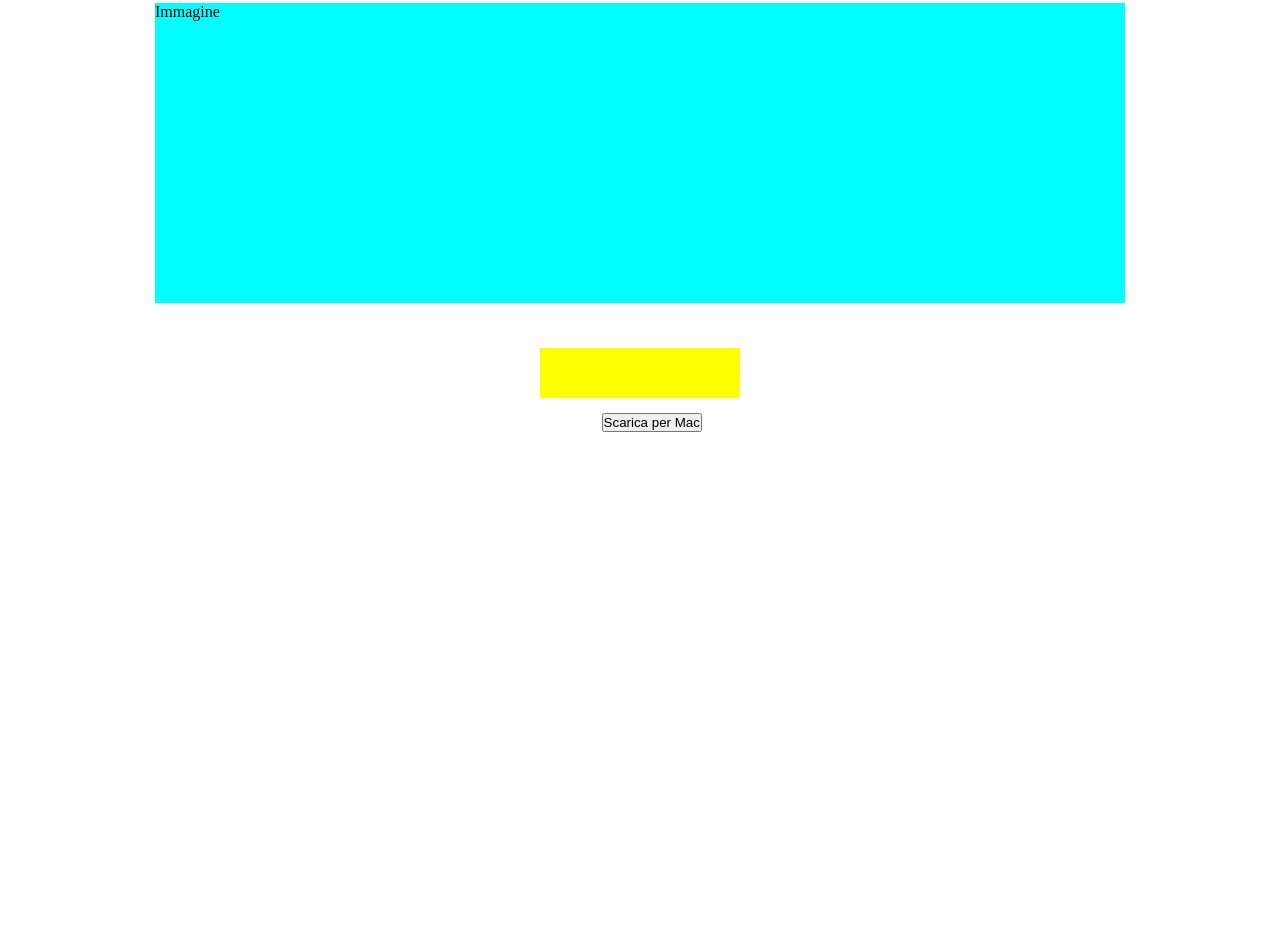
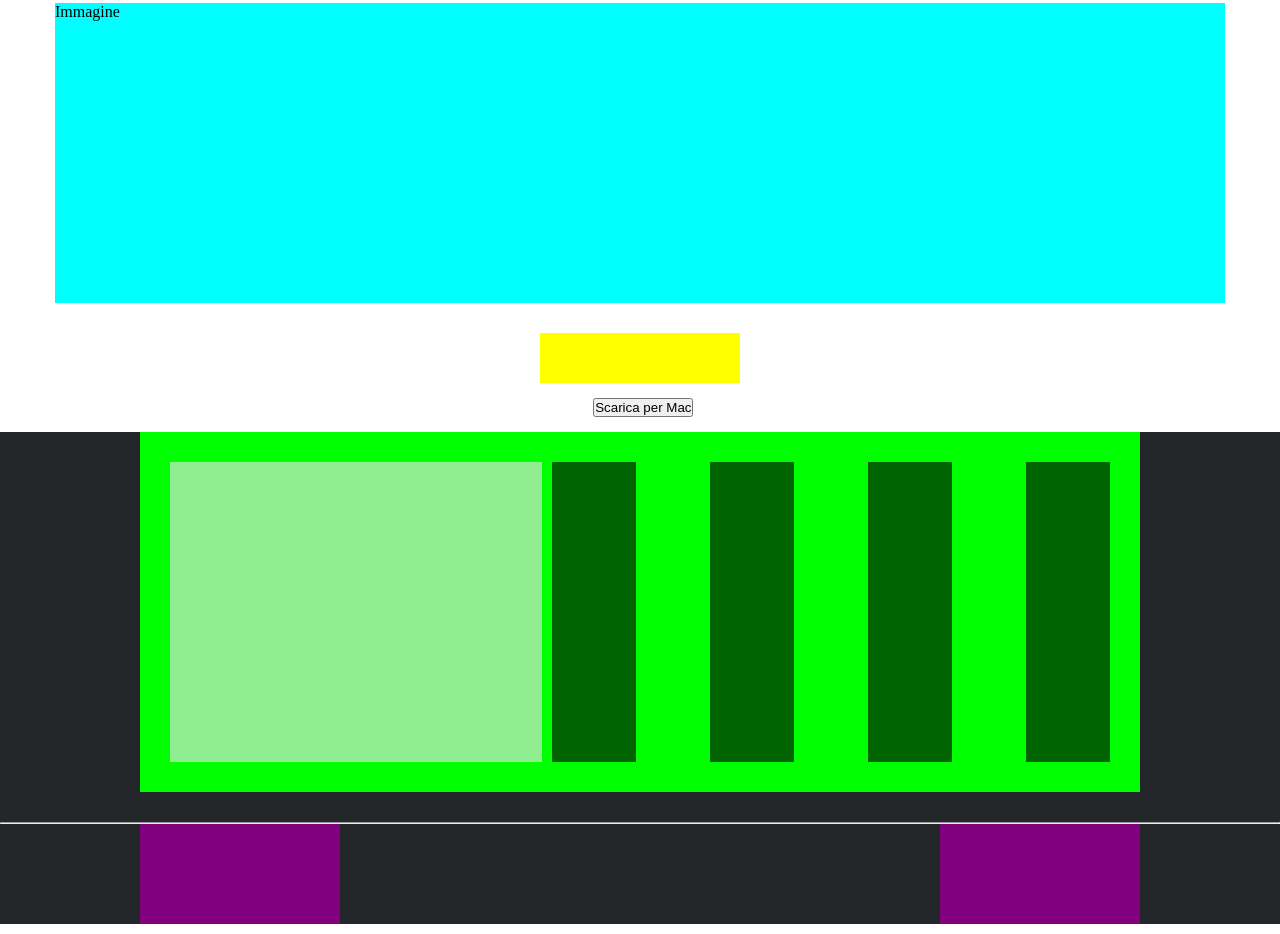
Before and after one commit to Gabri1391/htmlcss-struttura-discord, a plain HTML site: page index.html in a window 1280 px wide. Shown: the part 1510-2444 px from the top of the page. Before the commit the page ends 1942 px from the top, so only its background shows below. Drawn offline with Linux system fonts and the light colour scheme.

Commit message:
final commit

```diff
--- a/css/style.css
+++ b/css/style.css
@@ -17,6 +17,7 @@ nero:#23272A; */
 
 .container{
     margin: 0 auto;
+    margin-bottom: 10px;
 }
 
 header{
@@ -61,13 +62,12 @@ header{
 }
 
 .main-img, .main-text{
-    width: 300px;
     min-height: 300px;
 
 }
 
 .mainbox{
-    width: 1000px;
+   max-width: 1200px;
     margin: 0 auto;
     justify-content: center;
     align-items: center;
@@ -75,16 +75,19 @@ header{
 }
 
 .main-img{
+    width: 70%;
     background-color: cyan;
     margin-right: 30px;
 }
 
 .main-text{
+    width: 30%;
     background-color: red;
+    margin-right: 30px;
 }
 
 .beige{
-    background-color:#f6f6f6 ;
+    background-color:#f6f6f6;
 }
 
 .text-center{
@@ -108,6 +111,53 @@ header{
 }
 
 .main-button{
-    margin-left: 47%;
+    margin-left: 46%;
     margin-top: 15px;
 }
+
+footer{
+    min-height: 300px;
+    background-color: #23272A;
+}
+
+.footerbox{
+    width:1000px;
+    background-color: lime;
+    margin: 0 auto;
+    padding: 30px;
+    align-items: flex-start;
+    margin-bottom:30px;s
+}
+
+.first-column{
+    background-color: lightgreen;
+    width:40%;
+    min-height:300px;
+    margin-right:10px;
+}
+
+.second-column{
+    width: 60%;
+    align-items: flex-start;
+    justify-content: space-between;
+
+}
+
+.small-box{
+    min-width: 15%;
+    background-color: darkgreen;
+    min-height: 300px;
+}
+
+.final-box{
+    width: 1000px;
+    max-height: 100px;
+    justify-content: space-between;
+    margin: 0 auto;
+}
+
+.square{
+    width: 200px;
+    height: 100px;
+    background-color: purple;
+}
--- a/index.html
+++ b/index.html
@@ -36,8 +36,8 @@
                 </div>
             </section>
 
-            <section>
-                <div class="mainbox flex beige">
+            <section class="beige">
+                <div class="mainbox flex ">
                     <div class="main-text">Titolo + Paragrafo</div>
                     <div class="main-img">Immagine</div>
                 </div>
@@ -57,17 +57,36 @@
                         <p>Lorem ipsum dolor sit amet consectetur adipisicing elit. Quisquam exercitationem nisi corporis libero obcaecati sequi repellendus ex, aliquid unde. Voluptatem perspiciatis nihil dolorum excepturi harum ex, fugit atque consectetur iusto.</p>
                     </div>
                     <div class="last-main-img">Immagine</div>
+                    <div class="img-jpeg"></div>
+                    <button class="main-button"> Scarica per Mac</button>
                 </div>
             </section>
-            <footer class="main-footer">
-                <div class="img-jpeg"></div>
-                <button class="main-button"> Scarica per Mac</button>
-            </footer>
         </main>
+        <footer>
+            <div class="footerbox flex">
+                <div class="first-column"></div>
+                <div class="second-column flex">
+                    <div class="small-box"></div>
+                    <div class="small-box"></div>
+                    <div class="small-box"></div>
+                    <div class="small-box"></div>
+                </div>
+            </div>
 
-        <footer>
+            <hr>
+
+            <div class="final-box flex">
+             <div class="square"></div>
+             <div class="square"></div>
+            </div>
+
+
+
 
         </footer>
+
+
+    </div>
 
 
 
@@ -80,7 +99,5 @@
 
 
 
-    </div>
-
 </body>
 </html>
```
